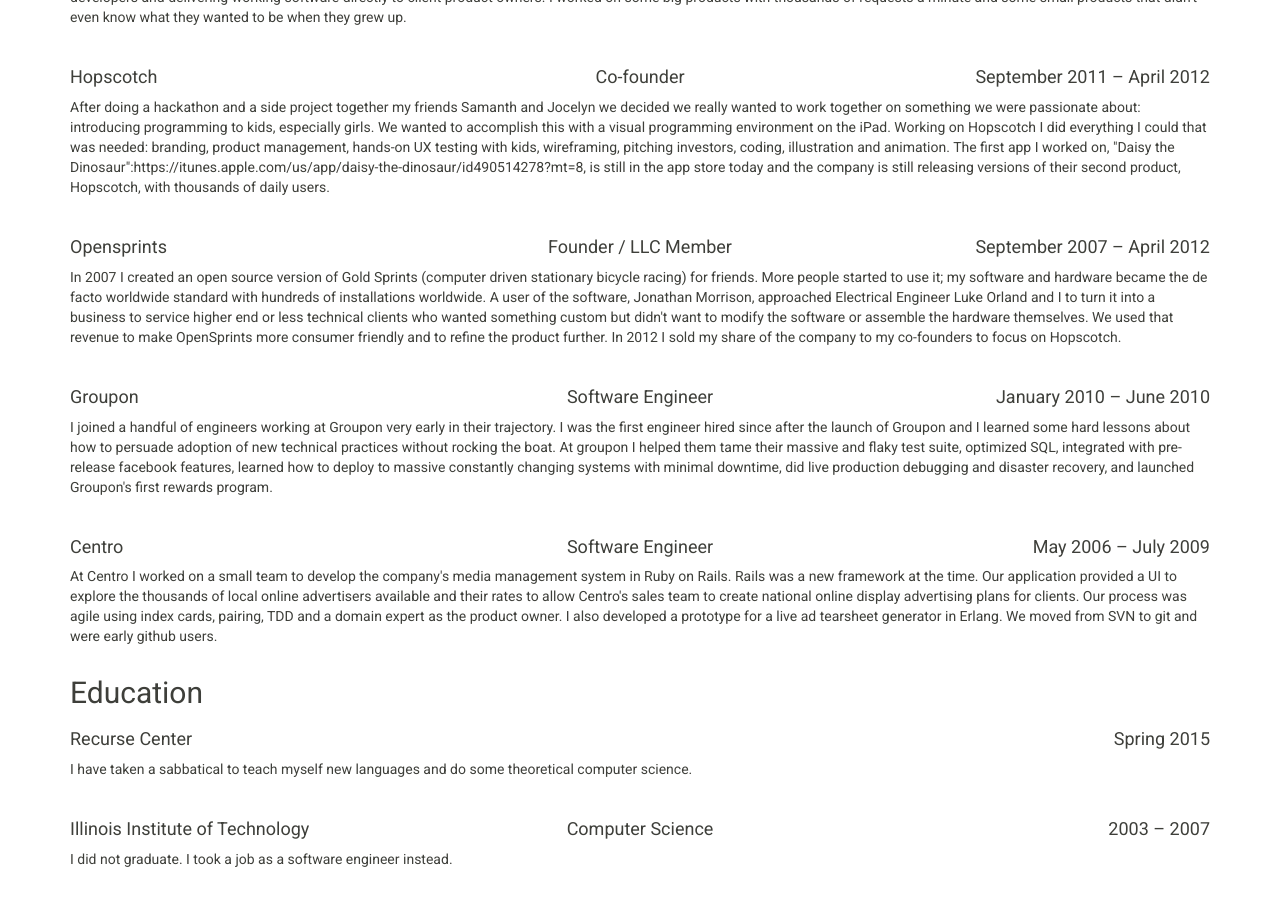
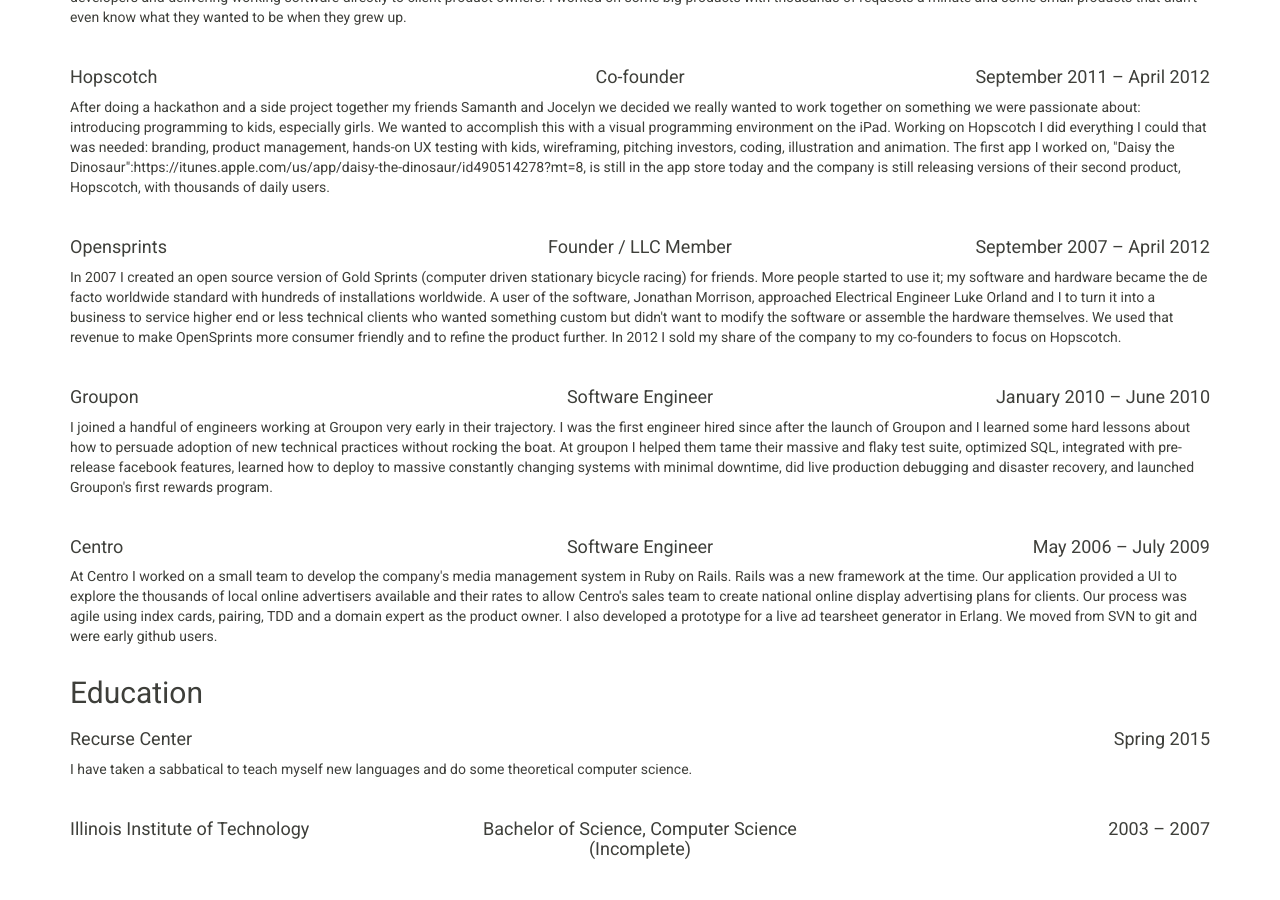
Before and after one commit to evanfarrar/evanfarrar.github.com, a Jekyll site: the page built from index.html, in a window 1280 px wide and 900 px high, scrolled down 614 px. Built offline with Jekyll 4.4.1, drawn with Linux system fonts in a browser that asks for light colours; nearby versions of some CDN libraries.

Commit message:
Update index.html

```diff
--- a/index.html
+++ b/index.html
@@ -78,7 +78,7 @@ skills:
 	<h4 class="company">Illinois Institute of Technology</h4>
       </div>
       <div class="col-sm-4">
-	<h4 class="title">Computer Science</h4>
+	<h4 class="title">Bachelor of Science, Computer Science (Incomplete)</h4>
       </div>
       <div class="col-sm-4">
 	<h4 class="timeframe">2003 – 2007</h4>
@@ -86,7 +86,7 @@ skills:
     </div>
     <div class="row">
       <div class="col-sm-12">
-	I did not graduate. I took a job as a software engineer instead.
+
       </div>
     </div>
   </div>
```
